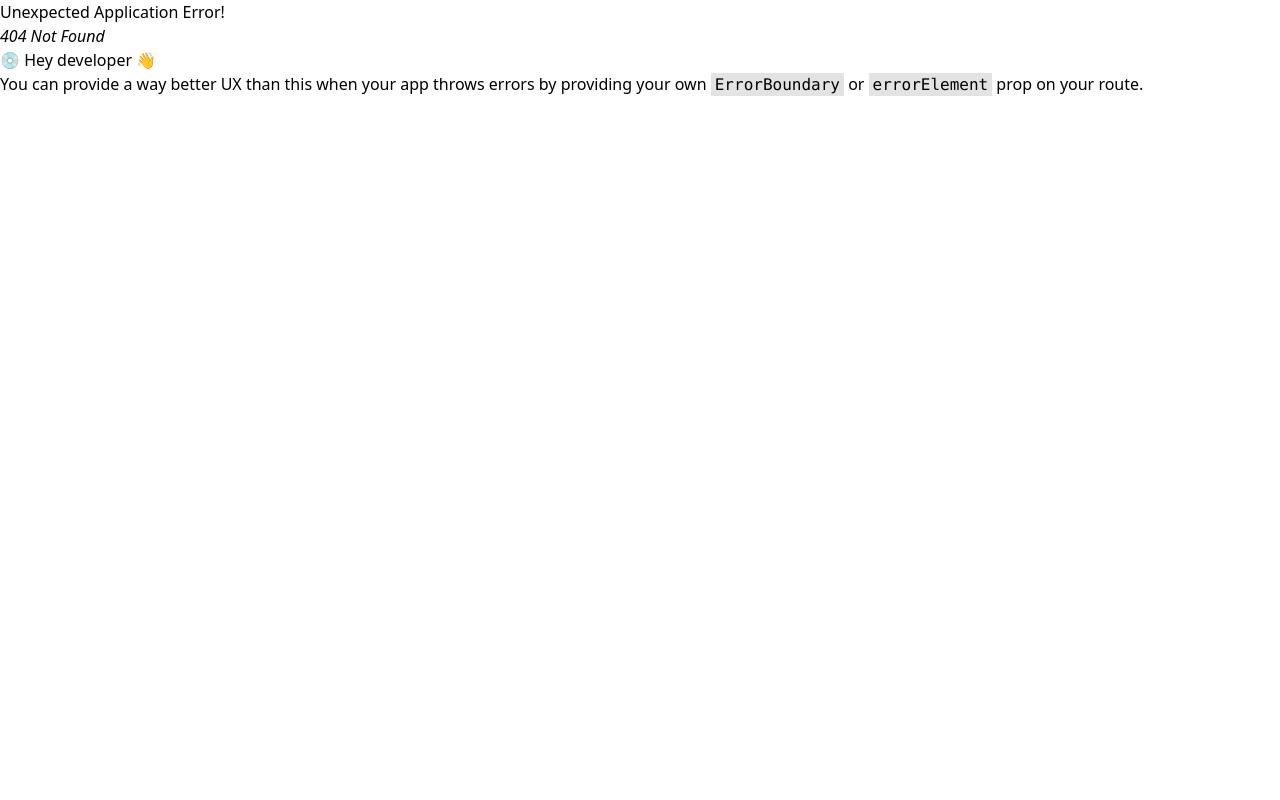
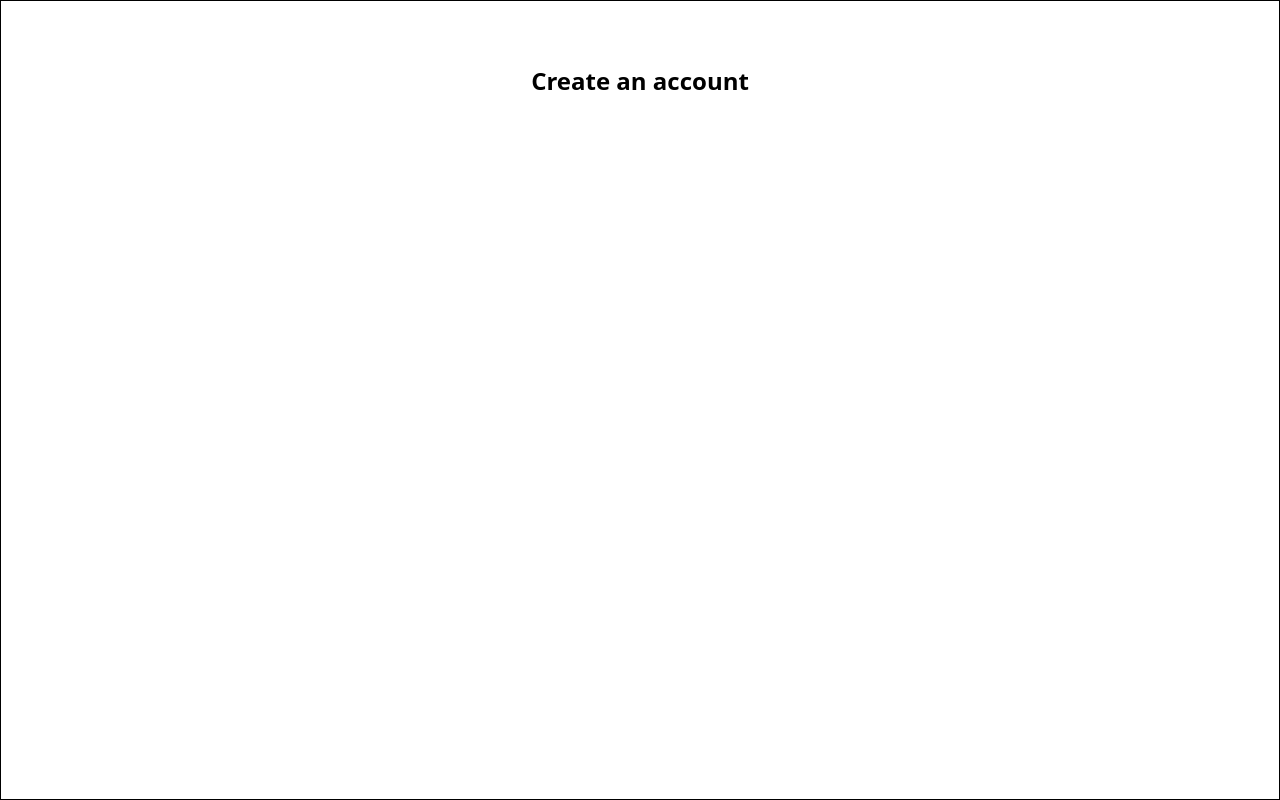
Before and after one commit to genesislifemanager/genesis-frontend, a React (Vite) app: page /auth/signup in a window 1280 px wide. Before the commit this address had no page. Built offline with nearby package versions, Linux system fonts and the light colour scheme.

Commit message:
feat:scaffolded signup

```diff
--- a/index.html
+++ b/index.html
@@ -4,7 +4,7 @@
     <meta charset="UTF-8" />
     <link rel="icon" type="image/svg+xml" href="/vite.svg" />
     <meta name="viewport" content="width=device-width, initial-scale=1.0" />
-    <title>Vite + React + TS</title>
+    <title>Genesis</title>
   </head>
   <body>
     <div id="root"></div>
--- a/src/main.tsx
+++ b/src/main.tsx
@@ -1,6 +1,7 @@
 import React from "react";
 import ReactDOM from "react-dom/client";
 import App from "./routes/root";
+import SignUp from "./routes/signup";
 import "./index.css";
 
 import { createBrowserRouter, RouterProvider } from "react-router-dom";
@@ -10,6 +11,10 @@ const router = createBrowserRouter([
     path: "/",
     element: <App />,
   },
+  {
+    path:"/auth/signup",
+    element: <SignUp />,
+  }
 ]);
 
 ReactDOM.createRoot(document.getElementById("root") as HTMLElement).render(
--- /dev/null
+++ b/src/routes/signup.tsx
@@ -0,0 +1,11 @@
+function SignUp() {
+    return (
+    <div className="min-h-screen border border-black py-16 px-4">
+        <h1 className="text-center font-semibold text-2xl">Create an account</h1>
+        <div className="mt-8">
+
+        </div>
+    </div> );
+}
+
+export default SignUp;
```
